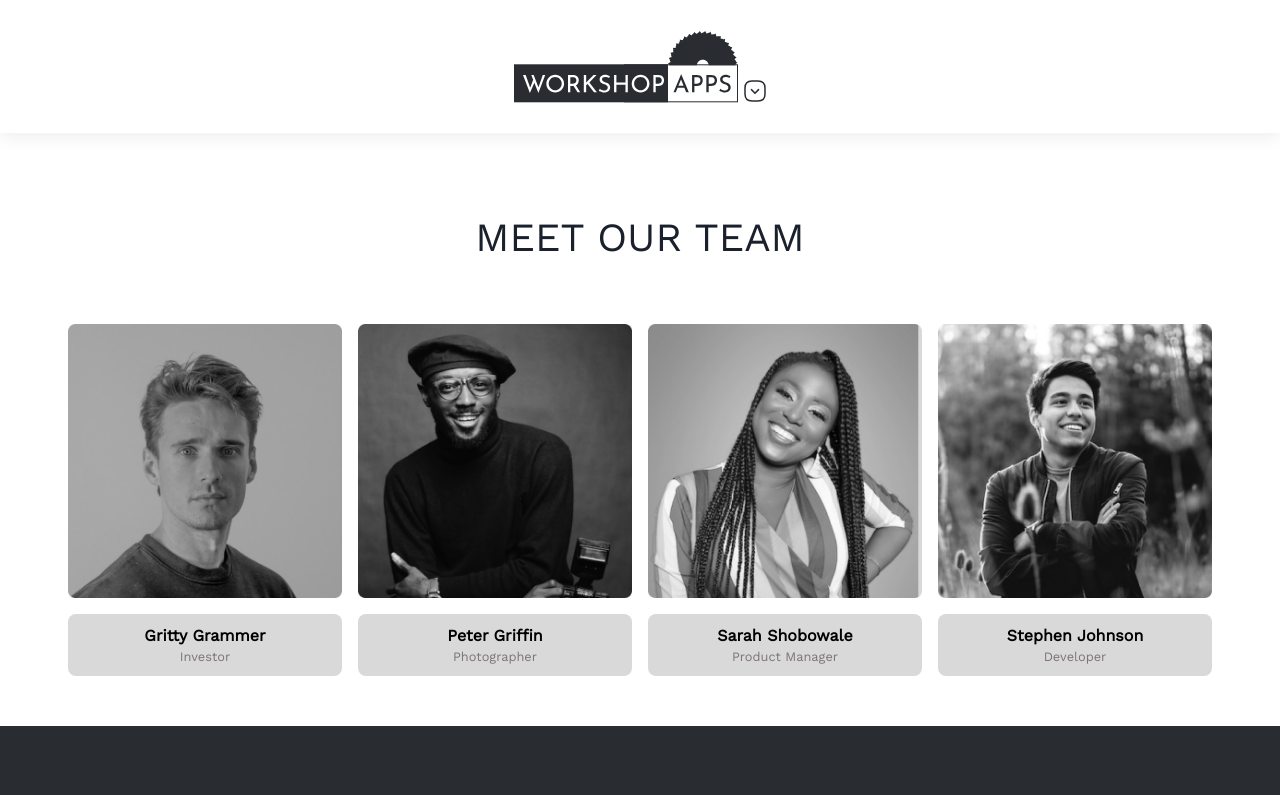
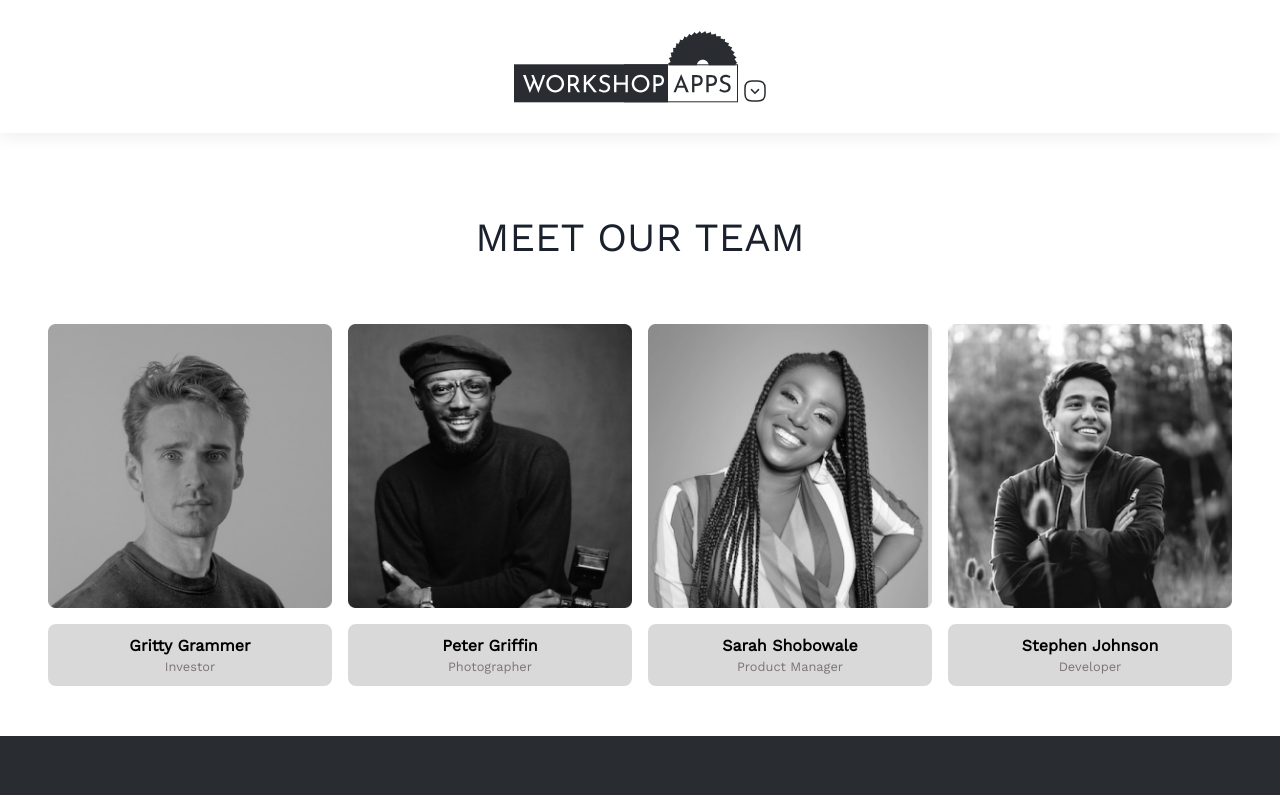
Before and after one commit to workshopapps/workshopapps-portfolio, a Next.js app in the folder frontend/: page /team in a window 1280 px wide. Shown: the top 795 px of the page. Built offline with nearby package versions, Linux system fonts and the light colour scheme.

Commit message:
fixed nav margin and adjusted page padding

```diff
--- a/frontend/components/UI/BgOverlay.module.css
+++ b/frontend/components/UI/BgOverlay.module.css
@@ -1,6 +1,6 @@
 .bg_overlay {
   position: fixed;
-  top: 100px;
+  /* top: 100px; */
   height: 100%;
   width: 100vw;
   background: rgba(41, 45, 50, 0.6);
@@ -9,6 +9,7 @@
   visibility: hidden;
   opacity: 0;
   transition: visibility 0.1s linear, opacity 0.1s linear;
+  z-index: 500;
 }
 
 .bg_overlay.showBg {
--- a/frontend/components/layout/Navbar/NavList.module.css
+++ b/frontend/components/layout/Navbar/NavList.module.css
@@ -1,7 +1,8 @@
 .navLinks {
   position: fixed;
   transform: translate(-50%, -50%);
-  top: 400px;
+  /* top: 400px; */
+  top: 370px;
   left: 50%;
   background: #ffffff;
   opacity: 0.93;
@@ -17,6 +18,7 @@
   visibility: hidden;
   opacity: 0;
   transition: visibility 0.1s linear, opacity 0.1s linear;
+  z-index: 1000;
 }
 
 @media screen and (max-width: 500px) {
--- a/frontend/components/section/index.jsx
+++ b/frontend/components/section/index.jsx
@@ -5,7 +5,7 @@ function Section({ children, ...others }) {
   return (
     <Stack
       w="full"
-      maxW="1240px"
+      maxW="1340px"
       mx="auto"
       px={{ base: 6, md: 12 }}
       {...others}
```
